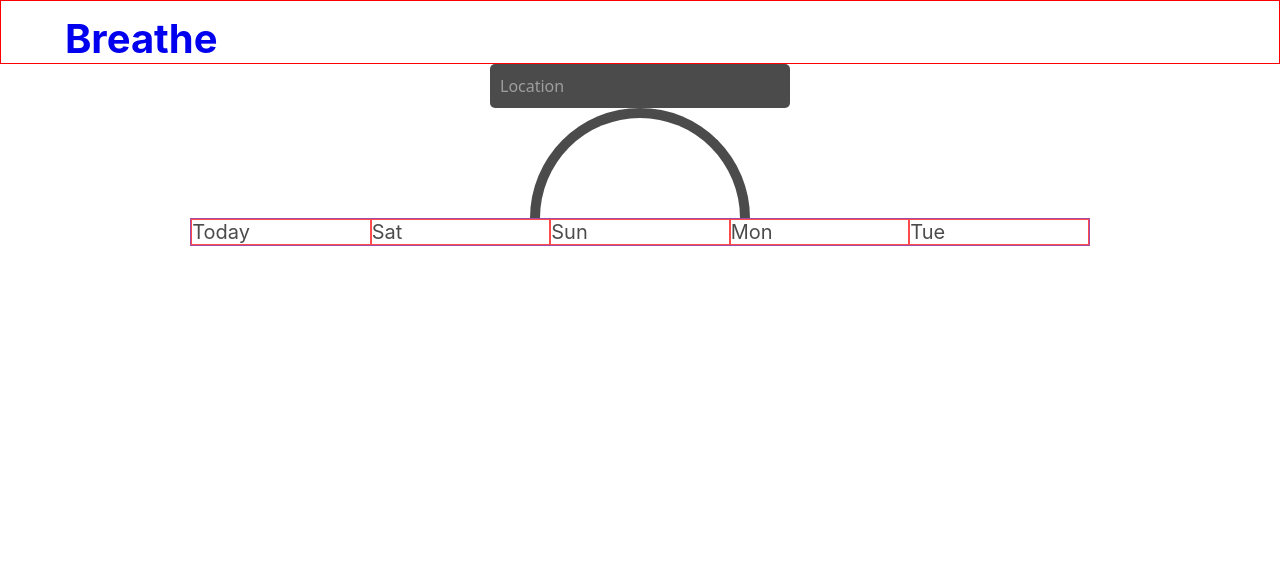
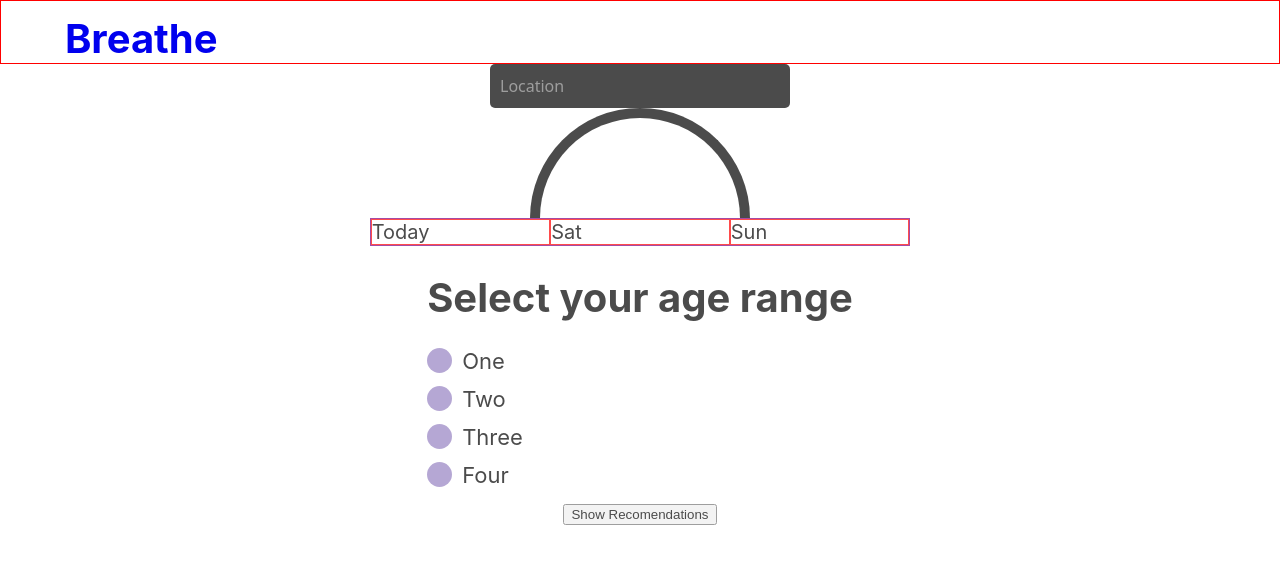
Before and after one commit to rosaregalado/colab9-airpollution-project, a React (Create React App) app in the folder airpollution-app/: page / in a window 1280 px wide. Shown: the top 564 px of the page. Built offline with nearby package versions, Linux system fonts and the light colour scheme.

Commit message:
form select added

```diff
--- a/airpollution-app/src/pages/Home.jsx
+++ b/airpollution-app/src/pages/Home.jsx
@@ -16,21 +16,50 @@ function Home() {
           <svg viewBox="0 0 1024 1024"><path class="path1" d="M848.471 928l-263.059-263.059c-48.941 36.706-110.118 55.059-177.412 55.059-171.294 0-312-140.706-312-312s140.706-312 312-312c171.294 0 312 140.706 312 312 0 67.294-24.471 128.471-55.059 177.412l263.059 263.059-79.529 79.529zM189.623 408.078c0 121.364 97.091 218.455 218.455 218.455s218.455-97.091 218.455-218.455c0-121.364-103.159-218.455-218.455-218.455-121.364 0-218.455 97.091-218.455 218.455z"></path></svg>
         </button>
       </form>
-      <div className='semi-circle'> </div>
+
+      <div className='semi-circle'></div>
 
       {/* <div className="progress">
         <CircularProgressbar value={percentage} text={`${percentage}%`} />;
       </div> */}
 
-
-
-     <div className='forecast-container'>
+      <div className='forecast-container'>
         <div className='forecast'>Today</div>
         <div className='forecast'>Sat</div>
         <div className='forecast'>Sun</div>
-        <div className='forecast'>Mon</div>
-        <div className='forecast'>Tue</div>
-     </div>
+      </div>
+
+      <div className='question-container'>
+        <div>
+          <h1>Select your age range</h1>
+        </div>
+
+        <div>
+          <label class="container">One
+            <input type="checkbox" checked="checked" />
+            <span className='checkmark'></span>
+          </label>
+
+          <label class="container">Two
+            <input type="checkbox" />
+            <span className='checkmark'></span>
+          </label>
+
+          <label class="container">Three
+            <input type="checkbox" />
+            <span className='checkmark'></span>
+          </label>
+
+          <label class="container">Four
+            <input type="checkbox" />
+            <span className='checkmark'></span>
+          </label>
+        </div>
+      </div>
+
+      <div className='recomendations-button'>
+        <button type='button' className='recomendation-button'> Show Recomendations </button>
+      </div>
 
     </div>
 
--- a/airpollution-app/src/styles/Header.sass
+++ b/airpollution-app/src/styles/Header.sass
@@ -15,3 +15,31 @@
   border-radius: 50% 50% 0 0 / 100% 100% 0 0
   border: 10px solid #000
   border-bottom: 0
+
+.container
+  display: block
+  position: relative
+  padding-left: 35px
+  margin-bottom: 12px
+  cursor: pointer
+  font-size: 22px
+  -webkit-user-select: none
+  -moz-user-select: none
+  -ms-user-select: none
+  user-select: none
+
+  input
+    position: absolute
+    opacity: 0
+    cursor: pointer
+    height: 0
+    width: 0
+
+  .checkmark
+    position: absolute
+    top: 0
+    left: 0
+    height: 25px
+    width: 25px
+    background-color: #9783C2
+    border-radius: 50%
```
